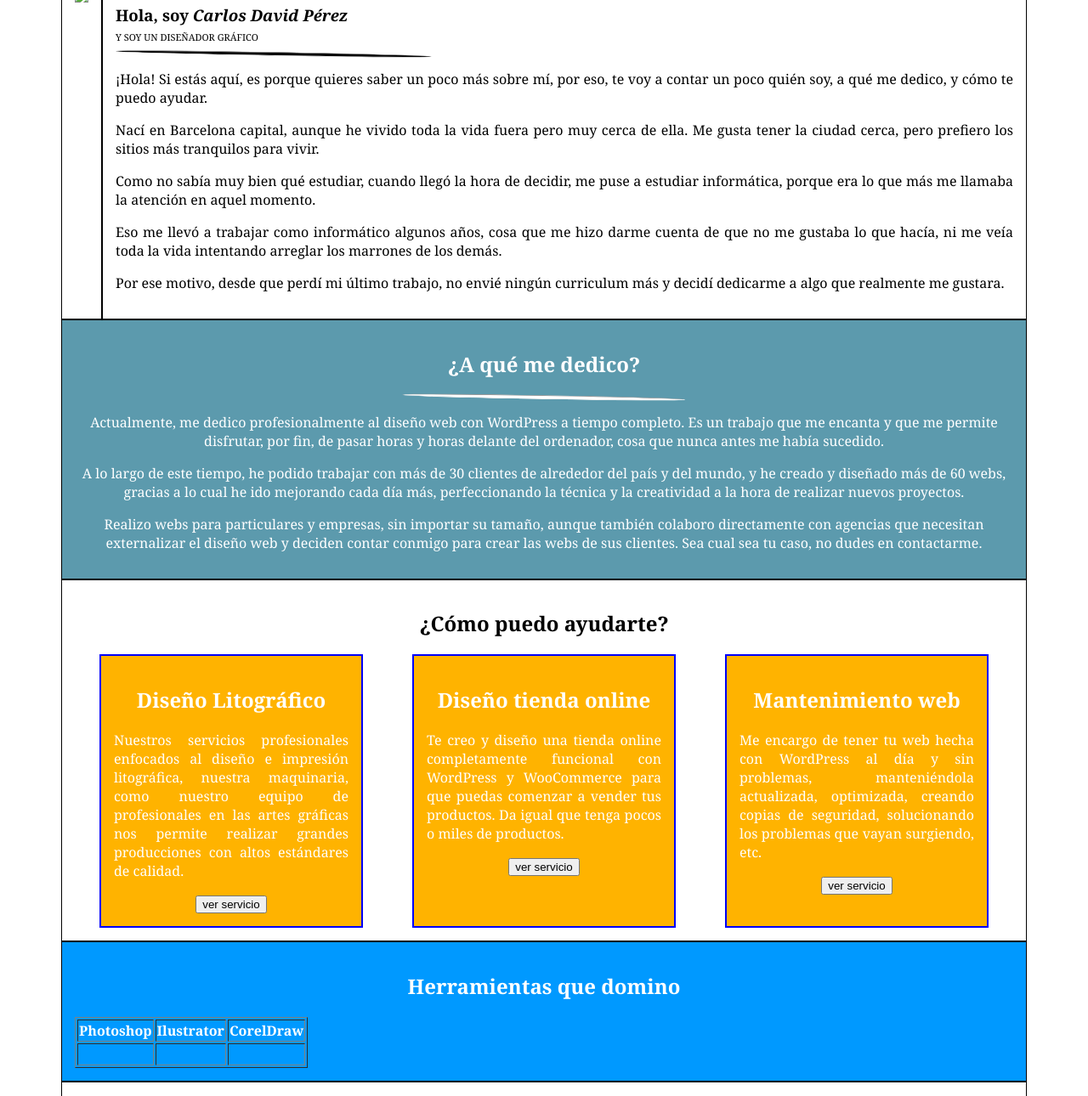
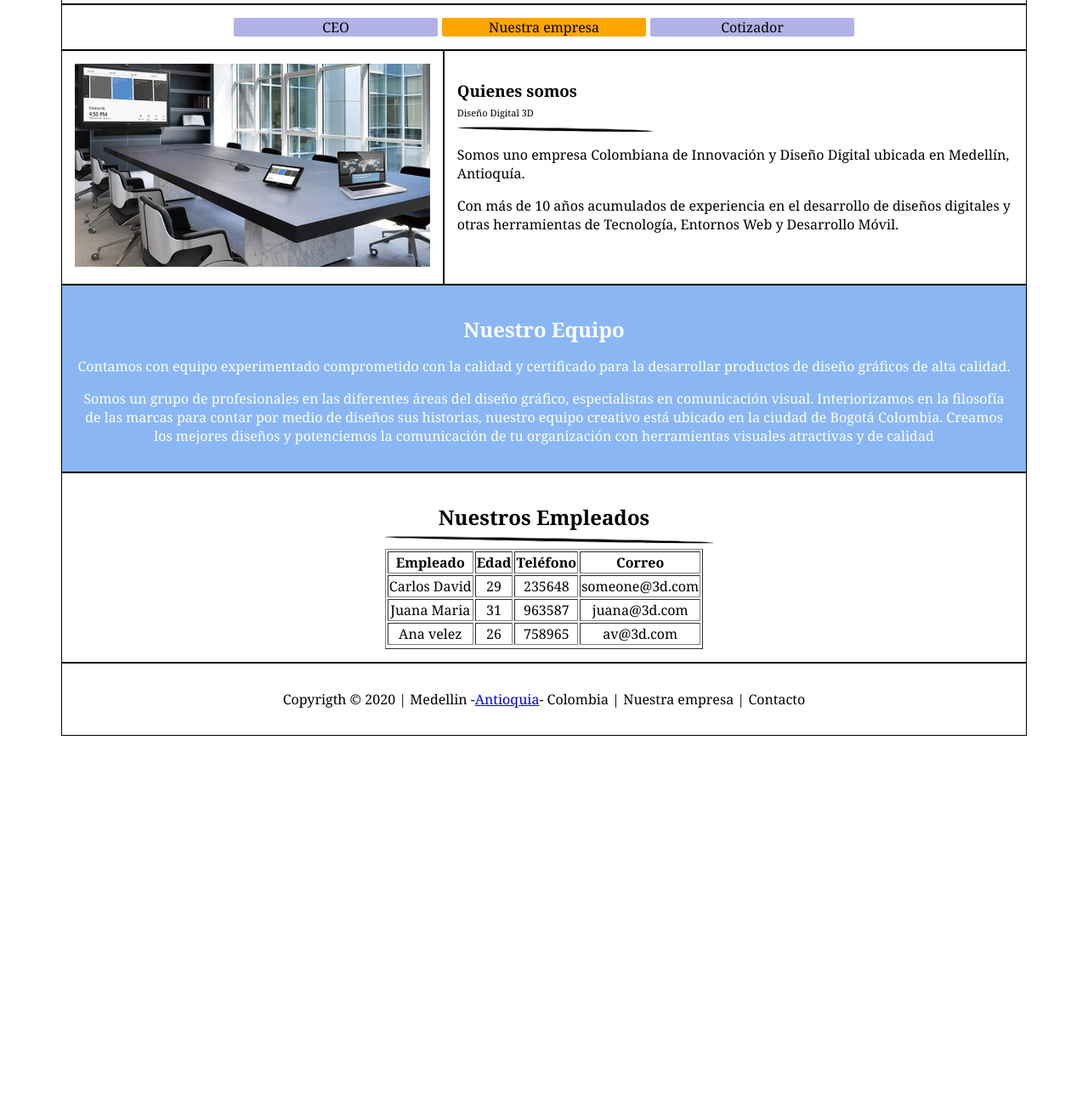
Before and after one commit to Spp1097/DigitalDesign3D, a plain HTML site: page ceo/index.html in a window 1280 px wide. Shown: the part 166-1456 px from the top of the page at 85% size. After the commit the page ends 1045 px from the top, so only its background shows below. Drawn offline with Linux system fonts and the light colour scheme; files that its build step writes are made by us from their sources.

Commit message:
Se agrego segundo modulo: nuestra empresa

```diff
--- /dev/null
+++ b/ceo/css/main.css
@@ -0,0 +1,117 @@
+body{
+padding-top: 20px;
+  padding-left: 5%;
+  padding-right: 5%;
+  padding-bottom: 5px;
+  font-family: Cambria, Cochin, Georgia, Times, "Times New Roman", serif;
+}
+
+.borde {
+    border: 1px solid black;
+    padding: 15px;
+  }
+
+  #cabecera {
+    /* display: flex;
+    justify-content: center; */
+    text-align: center;
+  }
+
+  #menu {
+    text-align: center;
+  }
+
+  #menu a {
+    display: inline-block;
+    color: black;
+    text-decoration: none;
+    background-color: rgba(176, 176, 230, 0.966);
+    padding: 0 10px;
+    line-height: normal;
+    width: 20%;
+    border-radius: 2px;
+  }
+
+  #menu a:hover {
+    color: rgb(243, 238, 220);
+    background-color: orange;
+    font-size: medium;
+    transition-delay: 0.5s;
+  }
+
+  #menu a:active {
+    color: black;
+  }
+
+  #menu .activo {
+    background-color: orange;
+  }
+
+
+  #who {
+    display: flex;
+  }
+
+  #who #titulo_soy_dg {
+    margin-bottom: 1px;
+  }
+
+  #who #small_soy_dg {
+    font-size: 11px;
+  }
+  #who #oficina {
+    text-align: justify;
+  }
+  #who #art_soy hr {
+    /* width: 35%;
+    margin-left: 0px;
+    height: 3px;
+    background-color: black;
+    border-radius: 10%;
+    transform: translate(5deg); */
+
+    background-color: black;
+    width: 35%;
+    margin-left: 0;
+    height: 3px;
+    border-radius: 50%;
+    transform: rotate(1deg);
+  }
+
+  #titulo{
+    margin-bottom: 1px;
+  }
+  #somos #company_name{
+    font-size: 11px;
+
+  }
+  #who #oficina #oficina_img{
+      max-width: 100%;
+      height: auto;
+  }
+  hr{
+    background-color: black;
+    width: 35%;
+    margin-left: 0;
+    height: 3px;
+    border-radius: 50%;
+    transform: rotate(1deg);
+  }
+  .team{
+      text-align: center;
+      background-color: #8AB7F4;
+      color: white;
+  }
+  .empleados{
+    text-align: center;
+  }
+
+  .hr_empleados{
+    text-align: center;
+    margin-left: 33%;
+  }
+  .tabla_empleados{
+    text-align: center;
+    max-width: 100%;
+    margin: auto;
+  }
--- a/ceo/index.html
+++ b/ceo/index.html
@@ -1,132 +1,103 @@
 <!DOCTYPE html>
-<html lang="es">
-
+<html lang="en">
 <head>
-    <meta charset="UTF-8" />
-    <title>Diseño Digital 3D</title>
-    <link href="css/hoja-de-estilos.css" rel="stylesheet" type="text/css" />
+    <meta charset="UTF-8">
+    <meta name="viewport" content="width=device-width, initial-scale=1.0">
+    <link rel="stylesheet" href="css/main.css">
+    <title>NuestraEmpresa</title>
 </head>
-
     <body>
         <main>
             <header class="borde" id="cabecera">
-            <img src="imagenes/logo.png" />
+                <img src="imagenes_ceo/logo.png" alt="logo">
             </header>
-
             <nav class="borde" id="menu">
-            <a href="#" class="activo">CEO</a>
-            <a href="#">Nueva empresa</a>
+                <a href="../index.html">CEO</a>
+                <a href="#"  class="activo">Nuestra empresa</a>
                 <a href="#">Cotizador</a>
             </nav>
-        <section id="sec_quien_soy">
-            <article class="borde">
-                <img src="imagenes/unnamed.jpg" />
+
+            <section id="who">
+                <article id="oficina" class="borde">
+                    <img src="imagenes_ceo/oficina-promo-750x430.jpg" alt="oficina" id="oficina_img">
                 </article>
-            <article class="borde" id="art_soy">
-                <h1 id="titulo_soy_dg">Hola, soy <i>Carlos David Pérez</i></h1>
-                <small id="small_soy_dg">Y SOY UN DISEÑADOR GRÁFICO</small>
+
+                <article id="somos" class="borde">
+                    <h1 id="titulo">Quienes somos</h1>
+                    <small id="company_name">Diseño Digital 3D</small>
                     <hr />
+
                     <p>
-                    ¡Hola! Si estás aquí, es porque quieres saber un poco más sobre mí,
-                    por eso, te voy a contar un poco quién soy, a qué me dedico, y cómo
-                    te puedo ayudar.
+                        Somos uno empresa Colombiana de Innovación y Diseño Digital ubicada en Medellín, Antioquía.
                     </p>
                     <p>
-                    Nací en Barcelona capital, aunque he vivido toda la vida fuera pero
-                    muy cerca de ella. Me gusta tener la ciudad cerca, pero prefiero los
-                    sitios más tranquilos para vivir.
+                        Con más de 10 años acumulados de experiencia en el desarrollo de diseños digitales y otras herramientas de Tecnología, Entornos Web y Desarrollo Móvil.
+
+                    </p>
+
+
+                </article>
+            </section>
+
+            <section class="team borde" >
+                <h1 id="titulo">Nuestro Equipo</h1>
+                <p>
+                    Contamos con equipo experimentado comprometido con la calidad y certificado para la desarrollar productos de diseño gráficos de alta calidad.
                 </p>
                 <p>
-                    Como no sabía muy bien qué estudiar, cuando llegó la hora de
-                    decidir, me puse a estudiar informática, porque era lo que más me
-                    llamaba la atención en aquel momento.
-                </p>
-                <p>
-                    Eso me llevó a trabajar como informático algunos años, cosa que me
-                    hizo darme cuenta de que no me gustaba lo que hacía, ni me veía toda
-                    la vida intentando arreglar los marrones de los demás.
-                </p>
-                <p>
-                    Por ese motivo, desde que perdí mi último trabajo, no envié ningún
-                    curriculum más y decidí dedicarme a algo que realmente me gustara.
-                </p>
-            </article>
-        </section>
-        <section class="borde" id="sec_me_dedico">
-            <h1>¿A qué me dedico?</h1>
-            <hr />
-            <p>
-                Actualmente, me dedico profesionalmente al diseño web con WordPress a
-                tiempo completo. Es un trabajo que me encanta y que me permite
-                disfrutar, por fin, de pasar horas y horas delante del ordenador, cosa
-                que nunca antes me había sucedido.
-            </p>
-            <p>
-                A lo largo de este tiempo, he podido trabajar con más de 30 clientes
-                de alrededor del país y del mundo, y he creado y diseñado más de 60
-                webs, gracias a lo cual he ido mejorando cada día más, perfeccionando
-                la técnica y la creatividad a la hora de realizar nuevos proyectos.
-            </p>
-            <p>
-                Realizo webs para particulares y empresas, sin importar su tamaño,
-                aunque también colaboro directamente con agencias que necesitan
-                externalizar el diseño web y deciden contar conmigo para crear las
-                webs de sus clientes. Sea cual sea tu caso, no dudes en contactarme.
+                    Somos un grupo de profesionales en las diferentes áreas del diseño gráfico, especialistas en comunicación visual. Interiorizamos en la filosofía de las marcas para contar por medio de diseños sus historias, nuestro equipo creativo está ubicado en la ciudad de Bogotá Colombia. Creamos los mejores diseños y potenciemos la comunicación de tu organización con herramientas visuales atractivas y de calidad
                 </p>
             </section>
-        <section class="borde" id="ayudarte">
-            <h1>¿Cómo puedo ayudarte?</h1>
-            <section id="servicios">
-                <article class="borde">
-                    <h2>Diseño Litográfico</h2>
-                    <p>
-                        Nuestros servicios profesionales enfocados al diseño e impresión
-                        litográfica, nuestra maquinaria, como nuestro equipo de
-                        profesionales en las artes gráficas nos permite realizar grandes
-                        producciones con altos estándares de calidad.
-                    </p>
-                    <button>ver servicio</button>
-                </article>
-                <article class="borde">
-                    <h2>Diseño tienda online</h2>
-                    <p>
-                        Te creo y diseño una tienda online completamente funcional con
-                        WordPress y WooCommerce para que puedas comenzar a vender tus
-                        productos. Da igual que tenga pocos o miles de productos.
-                    </p>
-                    <button>ver servicio</button>
-                </article>
-                <article class="borde">
-                    <h2>Mantenimiento web</h2>
-                    <p>
-                        Me encargo de tener tu web hecha con WordPress al día y sin
-                        problemas, manteniéndola actualizada, optimizada, creando copias de
-                        seguridad, solucionando los problemas que vayan surgiendo, etc.
-                    </p>
-                    <button>ver servicio</button>
-                </article>
+
+            <section class="empleados borde">
+                <h1 id="titulo">Nuestros Empleados</h1>
+                <hr class="hr_empleados"/>
+                <table class="tabla_empleados" border="1">
+                    <thead>
+                        <tr>
+                            <th>Empleado</th>
+                            <th>Edad</th>
+                            <th>Teléfono</th>
+                            <th>Correo</th>
+                        </tr>
+
+                    </thead>
+
+                    <tbody>
+
+                        <tr>
+                            <td>Carlos David</td>
+                            <td>29</td>
+                            <td>235648</td>
+                            <td>someone@3d.com</td>
+                        </tr>
+
+                        <tr>
+                            <td>Juana Maria</td>
+                            <td>31</td>
+                            <td>963587</td>
+                            <td>juana@3d.com</td>
+                        </tr>
+
+                        <tr>
+                            <td>Ana velez</td>
+                            <td>26</td>
+                            <td>758965</td>
+                            <td>av@3d.com</td>
+                        </tr>
+                        <tr>
+
+                        </tr>
+
+                    </tbody>
+
+
+
+                </table>
+
 
             </section>
-        </section>
-        <section class="borde" id="sec_herramientas">
-            <h1>Herramientas que domino</h1>
-            <table border="1">
-                <thead>
-                    <tr>
-                        <th>Photoshop</th>
-                        <th>Ilustrator</th>
-                        <th>CorelDraw</th>
-                    </tr>
-                </thead>
-                <tbody>
-                    <td><img src="imagenes/Adobe_Photoshop_CS5_icon.png" alt="" /></td>
-                    <td><img src="imagenes/200px-Illustrator_CC_icon.png" alt="" /></td>
-                    <td>
-                        <img src="imagenes/185-1853438_coreldraw-logo-png-easy-corel-draw-designs.png" alt="" />
-                    </td>
-                </tbody>
-            </table>
-        </section>
+
             <footer class="borde">
                 <p style="display: flex; justify-content: center;">
                     Copyrigth &copy; 2020 | Medellin -
@@ -134,7 +105,13 @@
                     - Colombia | Nuestra empresa | Contacto
                 </p>
             </footer>
+
+
+
+
+
         </main>
+
+
     </body>
-
 </html>
--- a/css/hoja-de-estilos.css
+++ b/css/hoja-de-estilos.css
@@ -101,8 +101,11 @@ body {
 #ayudarte #servicios article {
   background-color: #ffb300;
   color: white;
-  max-width: 25%;
+  max-width: 20%;
   border: 2px solid blue;
+}
+#ayudarte #servicios .especial{
+  max-height: 215px;
 }
 
 #ayudarte #servicios article p {
```
Also changed, not shown: index.html (+2 -2 lines), 3 other files. Lines whose indentation alone changed are shown as unchanged.
